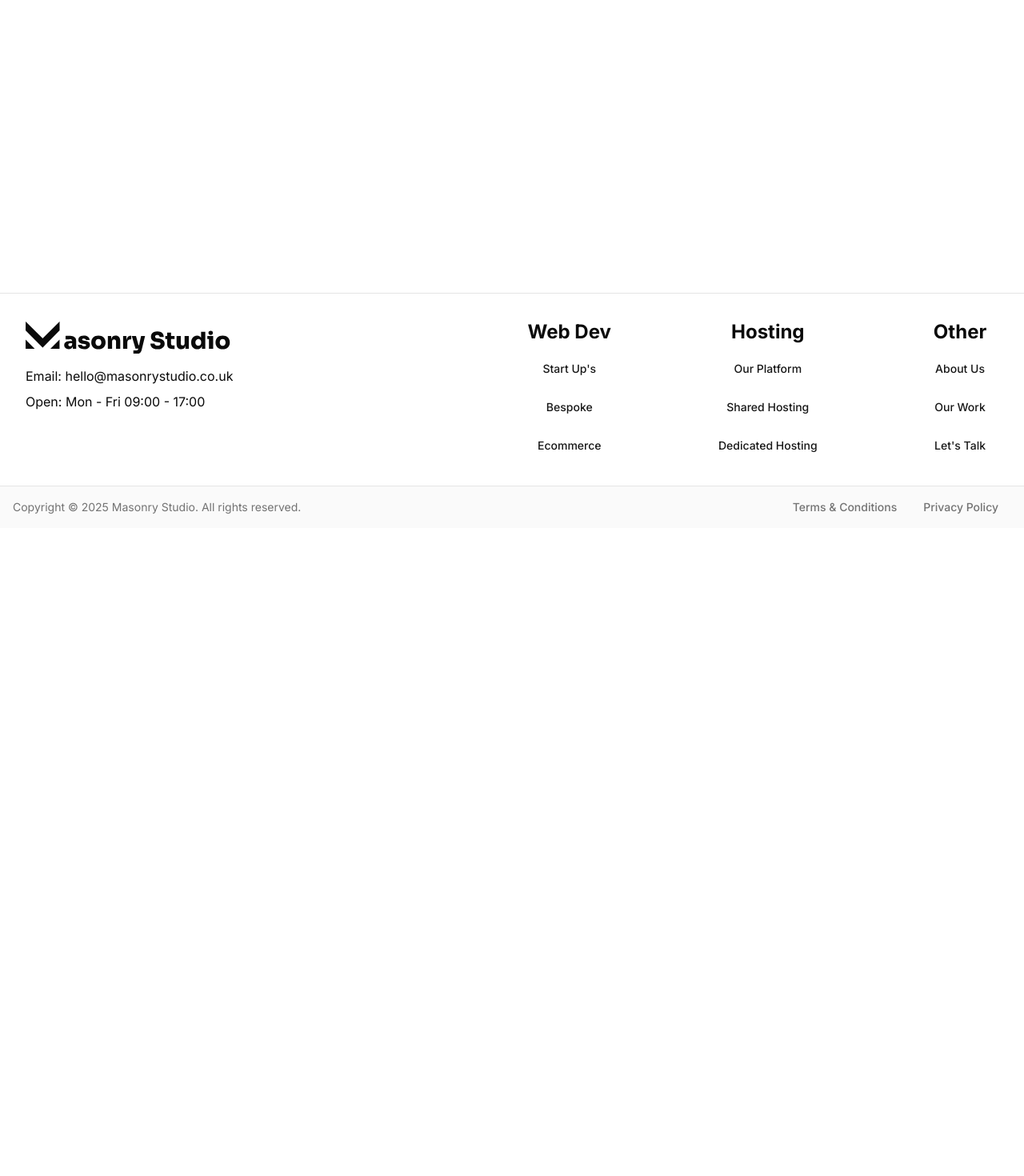
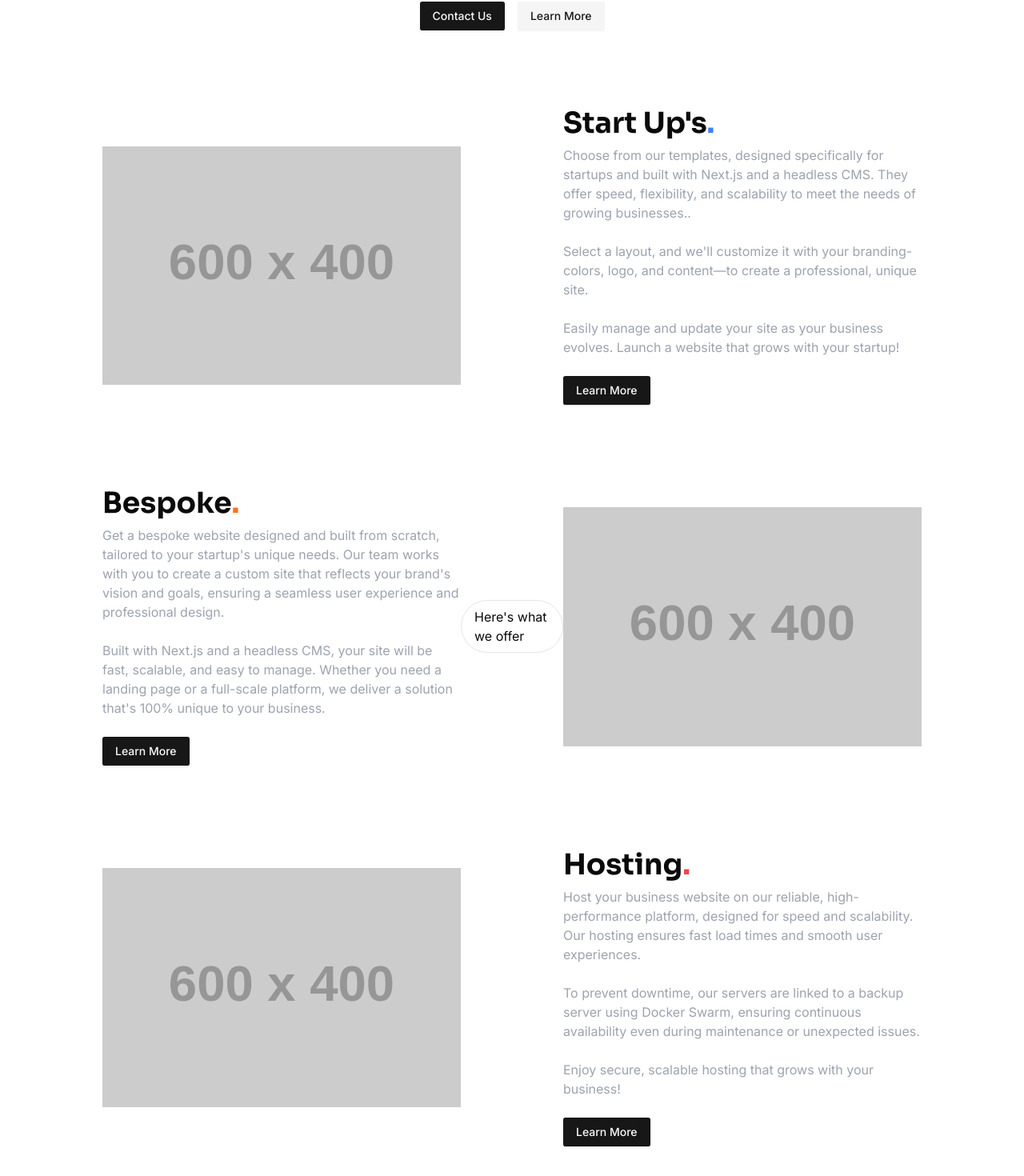
Before and after one commit to masonry-studio/masonrystudio.co.uk, a Next.js app: page / in a window 1280 px wide. Shown: the part 434-1904 px from the top of the page at 80% size. Before the commit the page ends 1094 px from the top, so only its background shows below. Built offline with nearby package versions, Linux system fonts and the light colour scheme.

Commit message:
feat: add barebone styles to home page (#10)
* feat: add barebone styles to home page

* feat: updated home page

```diff
--- a/app/page.tsx
+++ b/app/page.tsx
@@ -1,9 +1,150 @@
+import { Button } from "@/components/ui/button";
 import TextShimmer from "@/components/ui/text-shimmer";
 import { ArrowRightIcon } from "lucide-react";
+import Image from "next/image";
+import Link from "next/link";
+
+function StartupImage() {
+	return (
+		<>
+			<Image
+				src="https://placehold.co/600x400/000000/FFFFFF/png"
+				alt="Placeholder"
+				width={600}
+				height={400}
+				className="w-full"
+			/>
+		</>
+	);
+}
+
+function StartupContent() {
+	return (
+		<>
+			<div className="flex flex-col gap-6 items-start">
+				<div className="flex flex-col gap-2 items-start">
+					<h2 className="font-display font-bold text-4xl">
+						Start Up&apos;s<span className="text-blue-500">.</span>
+					</h2>
+					<p className="text-sans font-normal text-gray-400">
+						Choose from our templates, designed specifically for
+						startups and built with Next.js and a headless CMS. They
+						offer speed, flexibility, and scalability to meet the
+						needs of growing businesses..
+						<br />
+						<br />
+						Select a layout, and we&apos;ll customize it with your
+						branding-colors, logo, and content—to create a
+						professional, unique site.
+						<br />
+						<br />
+						Easily manage and update your site as your business
+						evolves. Launch a website that grows with your startup!
+					</p>
+				</div>
+				<Link href="/development/startups">
+					<Button>Learn More</Button>
+				</Link>
+			</div>
+		</>
+	);
+}
+
+function BespokeImage() {
+	return (
+		<>
+			<Image
+				src="https://placehold.co/600x400/000000/FFFFFF/png"
+				alt="Placeholder"
+				width={600}
+				height={400}
+				className="w-full"
+			/>
+		</>
+	);
+}
+
+function BespokeContent() {
+	return (
+		<>
+			<div className="flex flex-col gap-6 items-start">
+				<div className="flex flex-col gap-2 items-start">
+					<h2 className="font-display font-bold text-4xl">
+						Bespoke<span className="text-orange-500">.</span>
+					</h2>
+					<p className="text-sans font-normal text-gray-400">
+						Get a bespoke website designed and built from scratch,
+						tailored to your startup&apos;s unique needs. Our team
+						works with you to create a custom site that reflects
+						your brand&apos;s vision and goals, ensuring a seamless
+						user experience and professional design.
+						<br />
+						<br />
+						Built with Next.js and a headless CMS, your site will be
+						fast, scalable, and easy to manage. Whether you need a
+						landing page or a full-scale platform, we deliver a
+						solution that&apos;s 100% unique to your business.
+					</p>
+				</div>
+				<Link href="/development/bespoke">
+					<Button>Learn More</Button>
+				</Link>
+			</div>
+		</>
+	);
+}
+
+function HostingImage() {
+	return (
+		<>
+			<Image
+				src="https://placehold.co/600x400/000000/FFFFFF/png"
+				alt="Placeholder"
+				width={600}
+				height={400}
+				className="w-full"
+			/>
+		</>
+	);
+}
+
+function HostingContent() {
+	return (
+		<>
+			<div className="flex flex-col gap-6 items-start">
+				<div className="flex flex-col gap-2 items-start">
+					<h2 className="font-display font-bold text-4xl">
+						Hosting<span className="text-red-500">.</span>
+					</h2>
+					<p className="text-sans font-normal text-gray-400">
+						Host your business website on our reliable,
+						high-performance platform, designed for speed and
+						scalability. Our hosting ensures fast load times and
+						smooth user experiences.
+						<br />
+						<br />
+						To prevent downtime, our servers are linked to a backup
+						server using Docker Swarm, ensuring continuous
+						availability even during maintenance or unexpected
+						issues.
+						<br />
+						<br />
+						Enjoy secure, scalable hosting that grows with your
+						business!
+					</p>
+				</div>
+				<Link href="/development/hosting">
+					<Button>Learn More</Button>
+				</Link>
+			</div>
+		</>
+	);
+}
 
 export default function Home() {
 	return (
-		<section className="relative mx-auto mt-40 max-w-7xl px-6 text-center md:px-8">
+		<>
+			<section className="relative mx-auto mt-40 max-w-7xl px-6 text-center md:px-8 pb-24">
 				<div className="backdrop-filter-[12px] animate-fade-in group inline-flex h-7 -translate-y-4 items-center justify-between gap-1 rounded-full border dark:border-white/5 bg-black/5 dark:bg-white/10 px-3 text-xs text-white opacity-0 transition-all ease-in hover:cursor-pointer hover:bg-black/10 dark:hover:bg-white/15 dark:text-black">
 					<TextShimmer className="inline-flex items-center justify-center">
 						<span>Introducing Masonry Studio</span>{" "}
@@ -19,6 +160,28 @@ export default function Home() {
 					<br className="hidden md:block" /> deployment to create
 					beautiful and functional websites.
 				</p>
+				<div className="flex flex-row gap-4 items-center justify-center">
+					<Button>Contact Us</Button>
+					<Button variant="secondary">Learn More</Button>
+				</div>
 			</section>
+			<section className="flex flex-row gap-8 xl:gap-0 items-center justify-evenly w-full h-full px-32 pb-16">
+				<div className="flex flex-col gap-32 w-full">
+					<StartupImage />
+					<BespokeContent />
+					<HostingImage />
+				</div>
+				<div className="flex-col gap-0 max-w-32 w-full hidden xl:flex h-full items-center">
+					<div className="border rounded-full px-4 py-2 min-w-fit">
+						<span>Here&apos;s what we offer</span>
+					</div>
+				</div>
+				<div className="flex flex-col gap-32 w-full">
+					<StartupContent />
+					<BespokeImage />
+					<HostingContent />
+				</div>
+			</section>
+		</>
 	);
 }
--- a/components/navbar/index.tsx
+++ b/components/navbar/index.tsx
@@ -90,7 +90,7 @@ export default function Navbar() {
 					variants={mobilenavbarVariant}
 					animate={hamburgerMenuIsOpen ? "animate" : "exit"}
 					className={cn(
-						`bg-background/70 fixed left-0 top-0 z-50 h-screen w-full overflow-auto backdrop-blur-md`,
+						`bg-background/70 fixed left-0 top-0 z-50 h-dvh w-full overflow-auto backdrop-blur-md`,
 						{
 							"pointer-events-none": !hamburgerMenuIsOpen,
 						}
--- a/next.config.mjs
+++ b/next.config.mjs
@@ -1,4 +1,12 @@
 /** @type {import('next').NextConfig} */
-const nextConfig = {};
+const nextConfig = {
+	images: {
+		remotePatterns: [
+			{
+				hostname: "placehold.co",
+			},
+		],
+	},
+};
 
 export default nextConfig;
--- a/tailwind.config.ts
+++ b/tailwind.config.ts
@@ -1,5 +1,6 @@
 import type { Config } from "tailwindcss";
 import { fontFamily } from "tailwindcss/defaultTheme";
+import * as tailwindcssAnimate from "tailwindcss-animate";
 
 const config: Config = {
 	darkMode: ["class"],
@@ -136,6 +137,6 @@ const config: Config = {
 			}
 		}
 	},
-	plugins: [require("tailwindcss-animate")],
+	plugins: [tailwindcssAnimate],
 };
 export default config;
```
Lines whose indentation alone changed are shown as unchanged.
